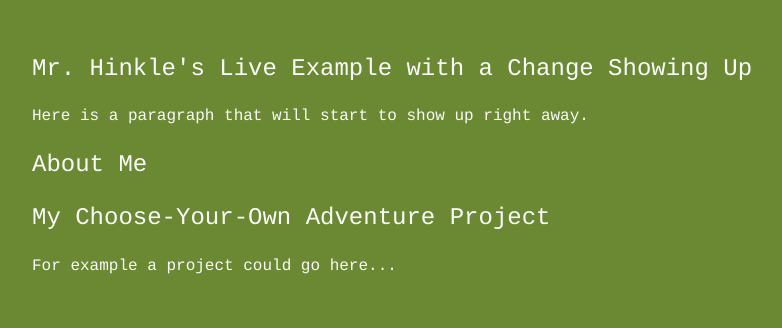
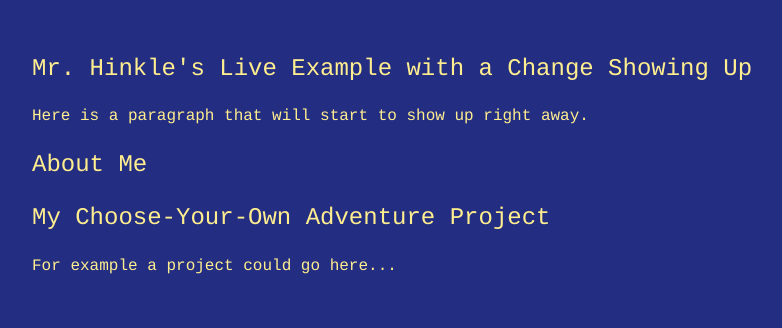
Before and after one commit to IACS-CS/web-design-sample-portfolio-fall-23, a website: page public/index.html in a window 1280 px wide. Shown: the whole page, without its empty margins (208-990 px from the left). Drawn offline with Linux system fonts and the light colour scheme.

Commit message:
New color scheme!

```diff
--- a/public/style.css
+++ b/public/style.css
@@ -2,8 +2,8 @@ body {
   /* Change to something you like, but please do customize the font! */
   font-family: Courier, monospace;
   line-height: 1.4;
-  background-color: #6b8932;
-  color: #fafafa;
+  background-color: #232d82;
+  color: #ffee8f;
   max-width: 800px;
   margin: auto;
   padding: 2em;
```
